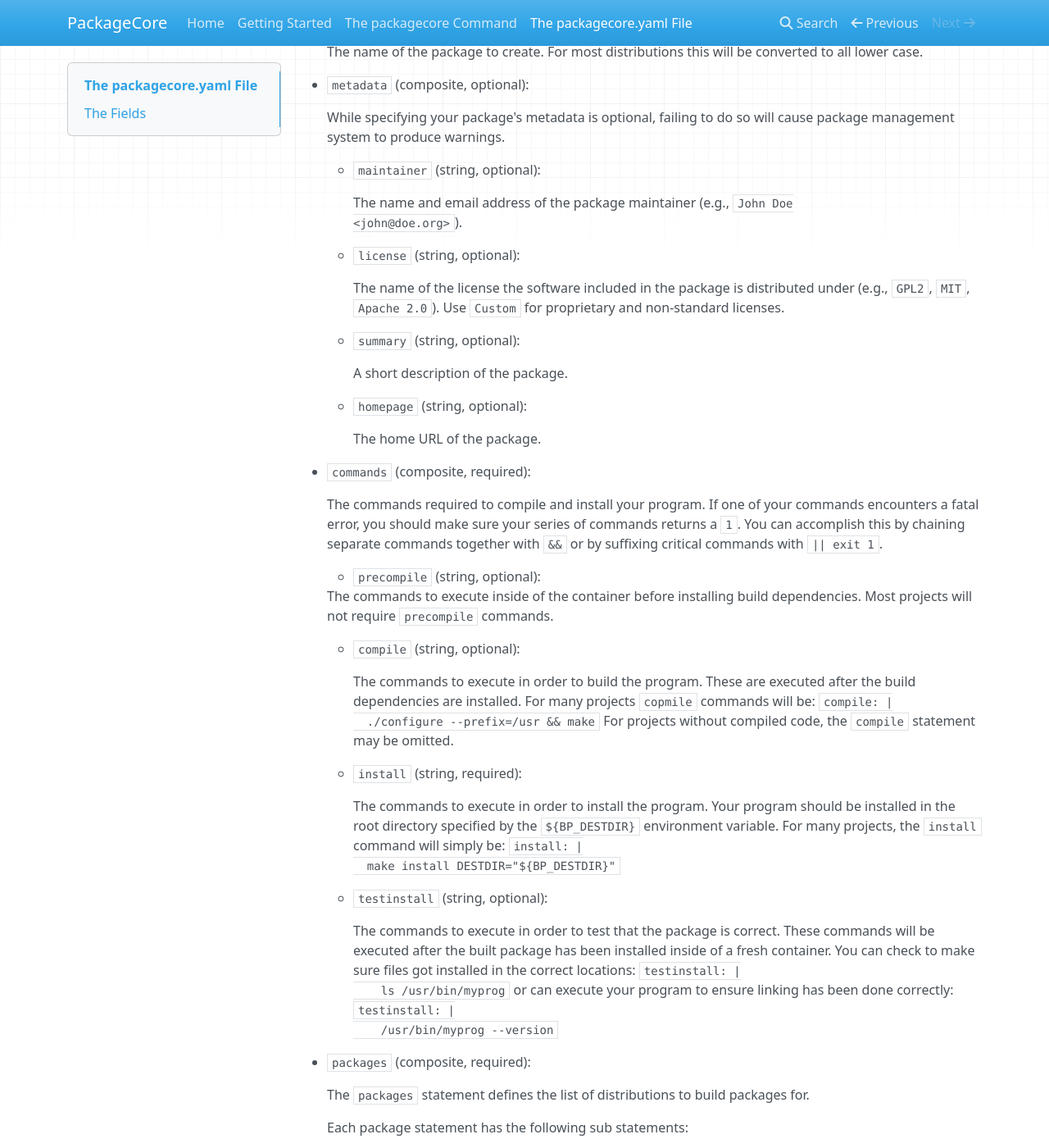
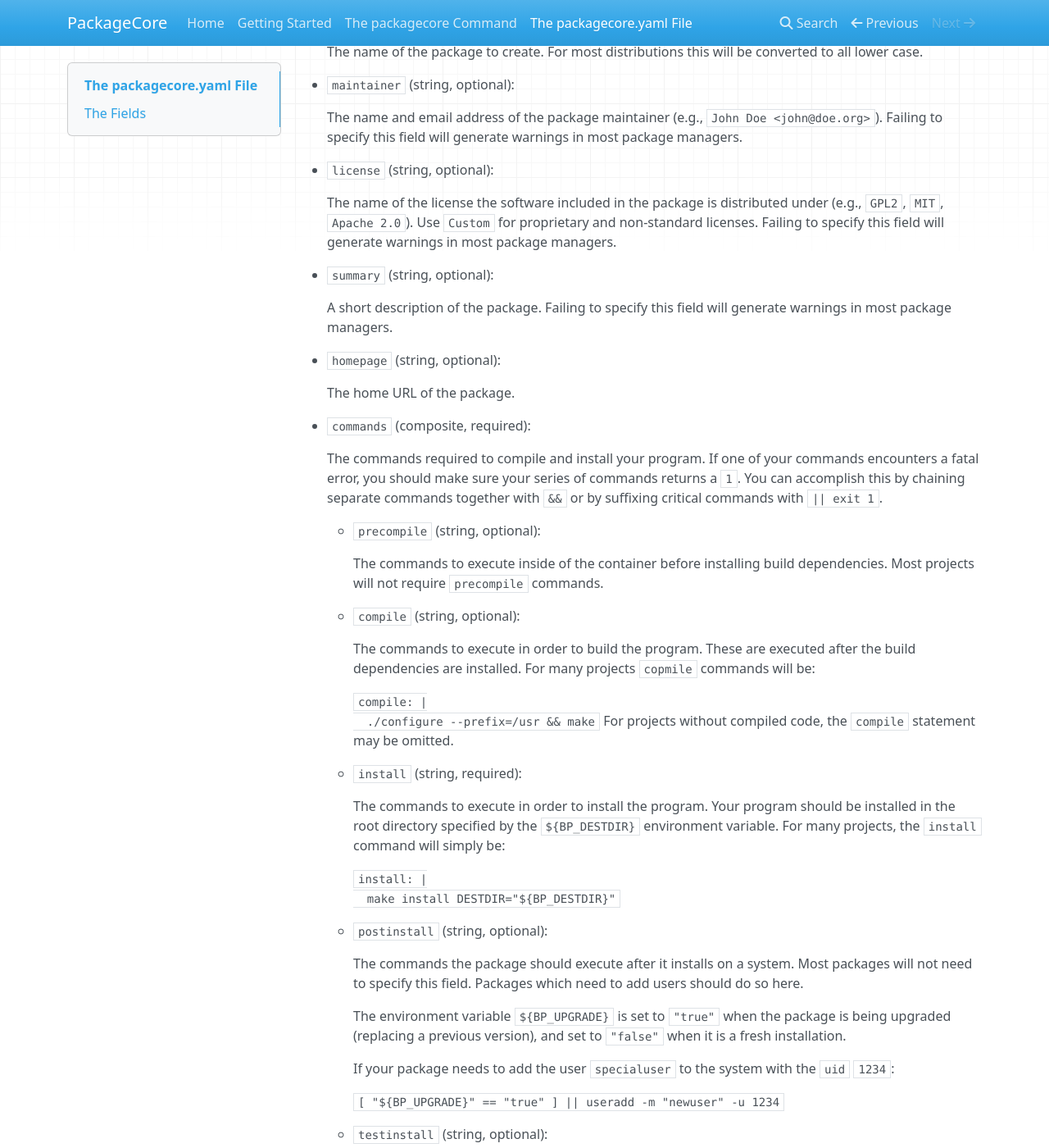
Before and after one commit to SkypLabs/packagecore, an MkDocs documentation site: the page built from doc/03_yaml.md, in a window 1280 px wide and 1400 px high, scrolled down 234 px. Shown: the whole window at 82% size. Built offline with MkDocs 1.6.1, drawn with Linux system fonts in a browser that asks for light colours; nearby versions of some CDN libraries; old or Windows-style settings are respelled for this version of MkDocs.

Commit message:
Update yaml explanatoin

````diff
--- a/doc/03_yaml.md
+++ b/doc/03_yaml.md
@@ -14,29 +14,29 @@
     The name of the package to create. For most distributions this will be
     converted to all lower case.
 
-* `metadata` (composite, optional):
+* `maintainer` (string, optional):
 
-    While specifying your package's metadata is optional, failing to do so will
-    cause package management system to produce warnings.
+    The name and email address of the package maintainer (e.g.,
+    `John Doe <john@doe.org>`). Failing to specify this field will generate
+    warnings in most package managers.
 
-    - `maintainer` (string, optional):
+* `license` (string, optional):
 
-        The name and email address of the package maintainer (e.g., `John Doe
-        <john@doe.org>`).
+    The name of the license the software included in the package is
+    distributed under (e.g., `GPL2`, `MIT`, `Apache 2.0`).  Use `Custom`
+    for proprietary and non-standard licenses. Failing to specify this field
+    will generate warnings in most package managers.
 
-    - `license` (string, optional):
+* `summary` (string, optional):
 
-        The name of the license the software included in the package is
-        distributed under (e.g., `GPL2`, `MIT`, `Apache 2.0`).  Use `Custom`
-        for proprietary and non-standard licenses.
+    A short description of the package. Failing to specify this field
+    will generate warnings in most package managers.
 
-    - `summary` (string, optional):
 
-        A short description of the package.
+* `homepage` (string, optional):
 
-    - `homepage` (string, optional):
+    The home URL of the package.
 
-        The home URL of the package.
 
 * `commands` (composite, required):
 
@@ -47,14 +47,15 @@
 
     - `precompile` (string, optional):
 
-    The commands to execute inside of the container before installing build
-    dependencies. Most projects will not require `precompile` commands.
+        The commands to execute inside of the container before installing build
+        dependencies. Most projects will not require `precompile` commands.
 
     - `compile` (string, optional):
 
         The commands to execute in order to build the program. These are executed
         after the build dependencies are installed. For many projects `copmile`
         commands will be:
+
         ```
         compile: |
           ./configure --prefix=/usr && make
@@ -67,9 +68,28 @@
         be installed in the root directory specified by the `${BP_DESTDIR}`
         environment variable. For many projects, the `install` command will simply
         be:
+
         ```
         install: |
           make install DESTDIR="${BP_DESTDIR}"
+        ```
+
+    - `postinstall` (string, optional):
+
+        The commands the package should execute after it installs on a system.
+        Most packages will not need to specify this field. Packages which need
+        to add users should do so here.
+
+        The environment variable
+        `${BP_UPGRADE}` is set to `"true"` when the package is being upgraded
+        (replacing a previous version), and set to `"false"` when it is a fresh
+        installation.
+
+        If your package needs to add the user `specialuser` to the system with
+        the `uid` `1234`:
+
+        ```
+        [ "${BP_UPGRADE}" == "true" ] || useradd -m "newuser" -u 1234
         ```
 
     - `testinstall` (string, optional):
@@ -78,11 +98,14 @@
         commands will be executed after the built package has been installed inside
         of a fresh container. You can check to make sure files got installed in the
         correct locations:
+
         ```
           testinstall: |
             ls /usr/bin/myprog
         ```
+
         or can execute your program to ensure linking has been done correctly:
+
         ```
           testinstall: |
             /usr/bin/myprog --version
````
Also changed, not shown: doc/01_intro.md (+14 -15 lines).
